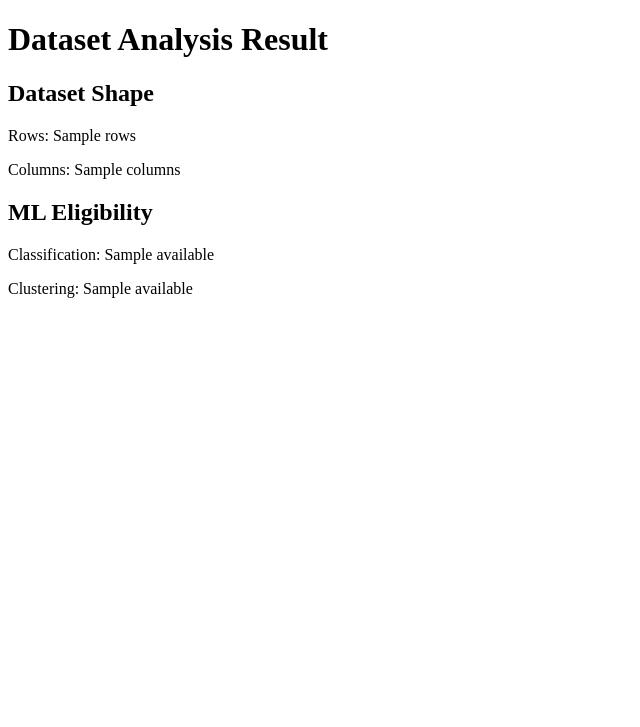
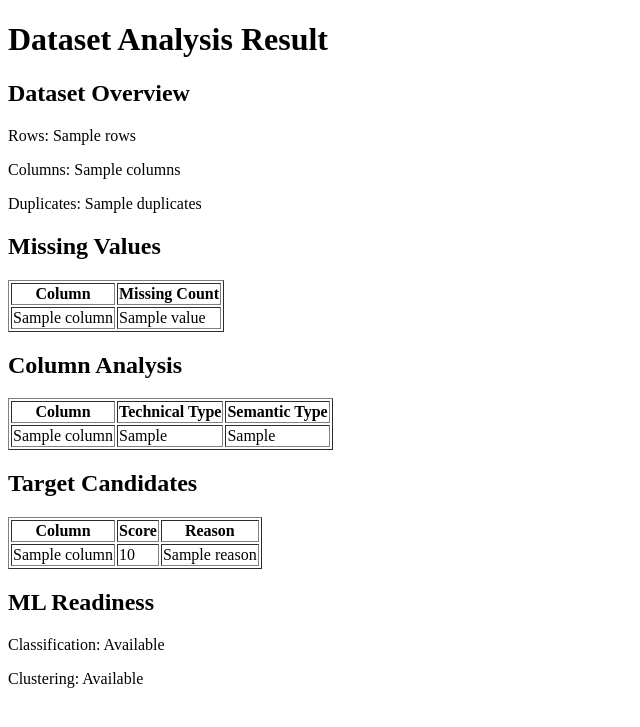
Before and after one commit to ZahraMhdvi/AutoML-Data-Analyzer, a Django app: template backend/analyzer/templates/analyzer/result.html in a window 1280 px wide. Shown: the top 727 px of the page, without its empty margins (0-640 px from the left). Run offline with Django 5.2, Linux system fonts and the light colour scheme; the template is opened without the code that fills it: most values are stand-ins (such as "Sample title", 1, 10 or a date in 2020).

Commit message:
reate initial dataset analysis dashboard

```diff
--- a/backend/analyzer/templates/analyzer/result.html
+++ b/backend/analyzer/templates/analyzer/result.html
@@ -18,7 +18,7 @@ Dataset Analysis Result
 
 
 <h2>
-Dataset Shape
+Dataset Overview
 </h2>
 
 
@@ -34,24 +34,204 @@ Columns:
 </p>
 
 
+<p>
+Duplicates:
+{{ result.profile.duplicates }}
+</p>
 
 <h2>
-ML Eligibility
+Missing Values
+</h2>
+
+
+<table border="1">
+
+<tr>
+    <th>
+        Column
+    </th>
+
+    <th>
+        Missing Count
+    </th>
+</tr>
+
+
+{% for column, value in result.profile.missing_values.items %}
+
+<tr>
+
+<td>
+{{ column }}
+</td>
+
+
+<td>
+{{ value }}
+</td>
+
+</tr>
+
+
+{% endfor %}
+
+
+</table>
+<h2>
+Column Analysis
+</h2>
+
+
+<table border="1">
+
+
+<tr>
+
+<th>
+Column
+</th>
+
+
+<th>
+Technical Type
+</th>
+
+
+<th>
+Semantic Type
+</th>
+
+</tr>
+
+
+
+{% for column, info in result.columns.items %}
+
+
+<tr>
+
+<td>
+{{ column }}
+</td>
+
+
+<td>
+{{ info.technical_type }}
+</td>
+
+
+<td>
+{{ info.semantic_type }}
+</td>
+
+
+</tr>
+
+
+{% endfor %}
+
+
+</table>
+<h2>
+Target Candidates
+</h2>
+
+
+<table border="1">
+
+
+<tr>
+
+<th>
+Column
+</th>
+
+
+<th>
+Score
+</th>
+
+
+<th>
+Reason
+</th>
+
+
+</tr>
+
+
+
+{% for target in result.targets %}
+
+
+<tr>
+
+<td>
+{{ target.column }}
+</td>
+
+
+<td>
+{{ target.score }}
+</td>
+
+
+<td>
+
+{% for reason in target.reason %}
+
+{{ reason }}
+
+<br>
+
+{% endfor %}
+
+</td>
+
+
+</tr>
+
+
+{% endfor %}
+
+</table>
+
+<h2>
+ML Readiness
 </h2>
 
 
 <p>
+
 Classification:
 
-{{ result.eligibility.classification.available }}
+{% if result.eligibility.classification.available %}
+
+Available
+
+{% else %}
+
+Not Available
+
+{% endif %}
 
 </p>
 
 
+
 <p>
+
 Clustering:
 
-{{ result.eligibility.clustering.available }}
+{% if result.eligibility.clustering.available %}
+
+Available
+
+{% else %}
+
+Not Available
+
+{% endif %}
 
 </p>
 
```
Also changed, not shown: 2 other files.
